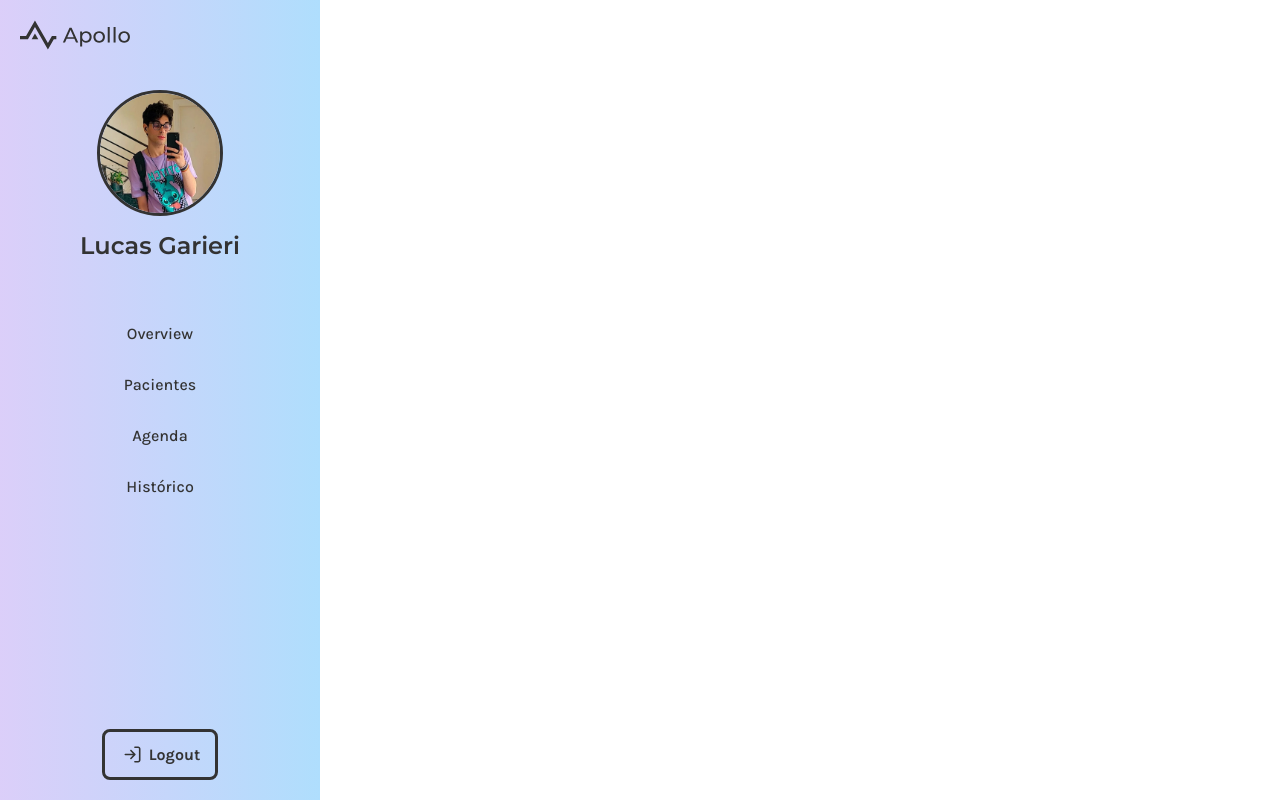
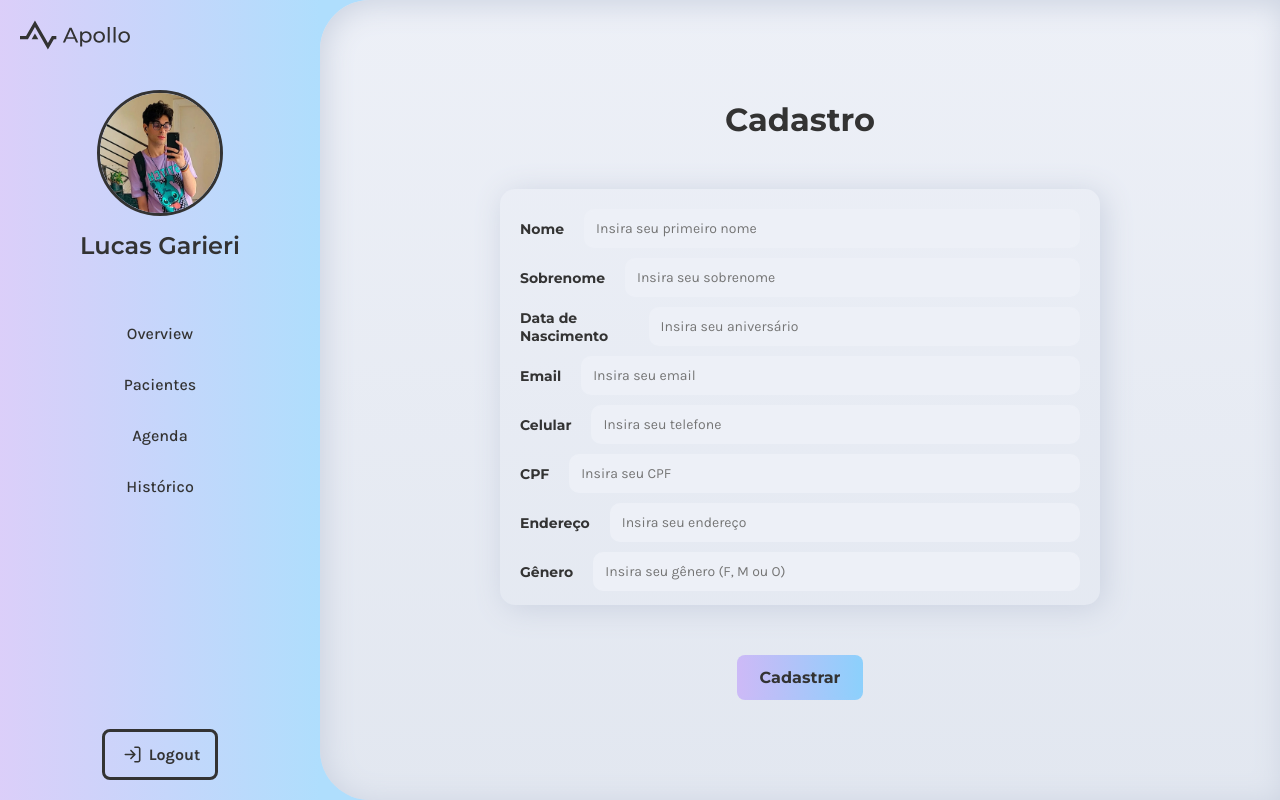
Before and after one commit to pedrohrodrig/LabEngSoft2-Frontend, a React (Create React App) app in the folder frontend/: page /nutritionist/register in a window 1280 px wide. Built offline with nearby package versions, Linux system fonts and the light colour scheme.

Commit message:
✨ Register page

```diff
--- a/frontend/src/pages/nutritionist/nutriregisterpage/nutriregisterpage.css
+++ b/frontend/src/pages/nutritionist/nutriregisterpage/nutriregisterpage.css
@@ -0,0 +1,45 @@
+.register-content {
+    overflow-y: scroll;
+    width: 100%;
+    height: 100%;
+    display: flex;
+    flex-direction: column;
+    padding: 20px;
+    gap: 10px;
+    border-radius: 15px;
+    box-shadow: 4px 4px 30px 0px var(--Drop-Shadow, #CBD2E0);
+}
+
+.register::-webkit-scrollbar {
+    display: none;
+}
+
+.register .content {
+    scrollbar-width: none;
+}
+
+.register-button {
+    text-decoration: none;
+    padding: 10px 20px;
+    display: flex;
+    gap: 10px;
+    height: fit-content;
+    width: fit-content;
+    flex-direction: row;
+    align-items: center;
+    justify-content: center;
+    border-radius: 8px;
+    font-family: "Montserrat", sans-serif;
+    font-weight: 700;
+    font-size: 16px;
+    border: 3px solid transparent;
+    color: var(--black);
+    background: var(--gradient-full) padding-box, var(--gradient-full) border-box;
+}
+
+.register-date {
+    display: flex;
+    gap: 10px;
+    align-items: center;
+    align-self: flex-start;
+}
--- a/frontend/src/pages/nutritionist/nutriregisterpage/nutriregisterpage.js
+++ b/frontend/src/pages/nutritionist/nutriregisterpage/nutriregisterpage.js
@@ -1,8 +1,94 @@
 import React from "react";
+import DateTimePicker from "react-datetime-picker";
 
 import TextInput from "../../../components/textInput/textInput";
 import Textbox from "../../../components/textbox/textbox";
+import Title from "../../../components/title/title";
 
-function NutriRegisterPage() {}
+import './nutriregisterpage.css'
+import "react-datetime-picker/dist/DateTimePicker.css";
+import "react-calendar/dist/Calendar.css";
+import "react-clock/dist/Clock.css";
+
+function NutriRegisterPage() {
+    return (
+      <div className="register page">
+        <Title head="Cadastro" />
+        <div className="register-content">
+          <TextInput
+            className="horizontal"
+            title="Nome"
+            placeholder="Insira seu primeiro nome"
+            //   name="desc"
+            //   handleTextInput={handleChange}
+          />
+          <TextInput
+            className="horizontal"
+            title="Sobrenome"
+            placeholder="Insira seu sobrenome"
+            //   name="desc"
+            //   handleTextInput={handleChange}
+          />
+          {/* <div className="register-date">
+          <Textbox title="Data de Nascimento" />
+          <DateTimePicker
+            // onChange={(date) =>
+            //   handleChange({ target: { value: date, name: "start" } })
+            // }
+            name="start"
+            // value={newEvent.start}
+            disableClock={true}
+          />
+        </div> */}
+          {/* Usa o de cima se quiser um datepicker*/}
+          <TextInput
+            className="horizontal"
+            title="Data de Nascimento"
+            placeholder="Insira seu aniversário"
+            //   name="desc"
+            //   handleTextInput={handleChange}
+          />
+          <TextInput
+            className="horizontal"
+            title="Email"
+            placeholder="Insira seu email"
+            //   name="desc"
+            //   handleTextInput={handleChange}
+          />
+          <TextInput
+            className="horizontal"
+            title="Celular"
+            placeholder="Insira seu telefone"
+            //   name="desc"
+            //   handleTextInput={handleChange}
+          />
+          <TextInput
+            className="horizontal"
+            title="CPF"
+            placeholder="Insira seu CPF"
+            //   name="desc"
+            //   handleTextInput={handleChange}
+          />
+          <TextInput
+            className="horizontal"
+            title="Endereço"
+            placeholder="Insira seu endereço"
+            //   name="desc"
+            //   handleTextInput={handleChange}
+          />
+          <TextInput
+            className="horizontal"
+            title="Gênero"
+            placeholder="Insira seu gênero (F, M ou O)"
+            //   name="desc"
+            //   handleTextInput={handleChange}
+          />
+        </div>
+        <button className="register-button" type="submit">
+          Cadastrar
+        </button>
+      </div>
+    );
+}
 
 export default NutriRegisterPage;
```
